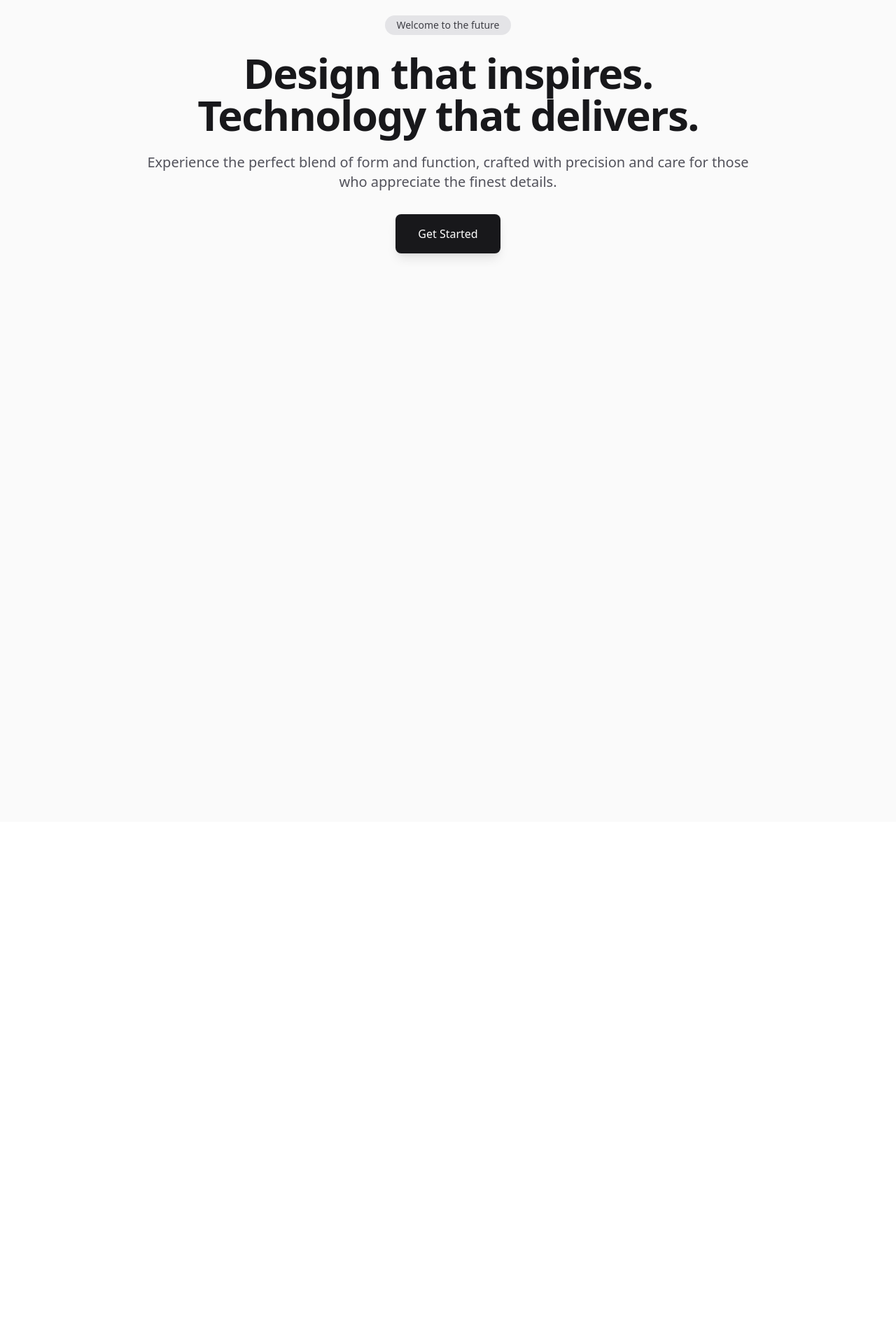
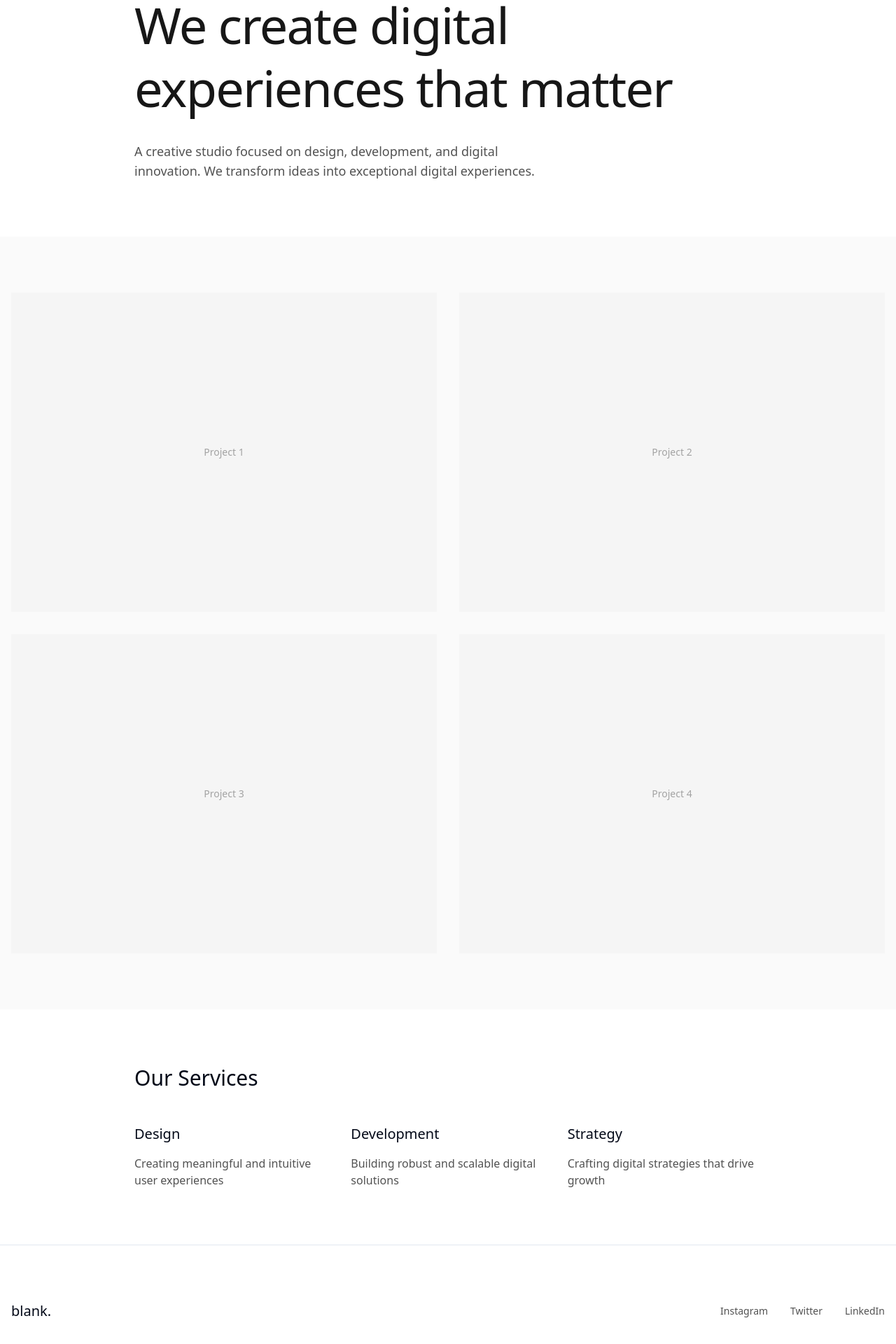
Before and after one commit to marxzzxx/marx-personal-site, a React (Vite) app: page / in a window 1280 px wide. Shown: the part 138-2058 px from the top of the page at 70% size. Before the commit the page ends 1312 px from the top, so only its background shows below. Built offline with nearby package versions, Linux system fonts and the light colour scheme.

Commit message:
Update design based on reference
Incorporate design elements and layout inspired by Blankstudio's website to enhance the overall aesthetic and user experience of the project.
[skip gpt_engineer]

```diff
--- a/src/pages/Index.tsx
+++ b/src/pages/Index.tsx
@@ -1,100 +1,110 @@
-import { useEffect, useRef } from "react";
 import { motion } from "framer-motion";
+import { Button } from "@/components/ui/button";
 
 const Index = () => {
-  const observerRef = useRef<IntersectionObserver | null>(null);
+  return (
+    <div className="min-h-screen bg-white">
+      {/* Navigation */}
+      <nav className="fixed w-full top-0 z-50 bg-white/80 backdrop-blur-sm border-b">
+        <div className="container mx-auto px-4 py-4 flex justify-between items-center">
+          <span className="text-xl font-medium">blank.</span>
+          <Button variant="ghost">Contact</Button>
+        </div>
+      </nav>
 
-  useEffect(() => {
-    observerRef.current = new IntersectionObserver(
-      (entries) => {
-        entries.forEach((entry) => {
-          if (entry.isIntersecting) {
-            entry.target.classList.add("animate-fade-up");
-            observerRef.current?.unobserve(entry.target);
-          }
-        });
-      },
-      { threshold: 0.1 }
-    );
-
-    document.querySelectorAll(".reveal").forEach((el) => {
-      observerRef.current?.observe(el);
-    });
-
-    return () => observerRef.current?.disconnect();
-  }, []);
-
-  return (
-    <div className="min-h-screen bg-premium-50">
       {/* Hero Section */}
-      <section className="container mx-auto px-4 pt-32 pb-20 md:pt-40 md:pb-32">
+      <section className="pt-32 pb-20">
+        <div className="container mx-auto px-4">
           <motion.div
             initial={{ opacity: 0, y: 20 }}
             animate={{ opacity: 1, y: 0 }}
-          transition={{ duration: 0.6 }}
-          className="text-center max-w-4xl mx-auto"
+            transition={{ duration: 0.8 }}
+            className="max-w-4xl mx-auto"
           >
-          <span className="inline-block px-4 py-1 mb-6 text-sm font-medium bg-premium-200 text-premium-700 rounded-full">
-            Welcome to the future
-          </span>
-          <h1 className="text-4xl md:text-6xl font-bold text-premium-900 mb-6 tracking-tight">
-            Design that inspires.
-            <br />
-            Technology that delivers.
+            <h1 className="text-[clamp(2.5rem,8vw,4.5rem)] font-light leading-tight tracking-tight text-neutral-900 mb-8">
+              We create digital experiences that matter
             </h1>
-          <p className="text-lg md:text-xl text-premium-600 mb-8 leading-relaxed">
-            Experience the perfect blend of form and function, crafted with precision and care for those who appreciate the finest details.
+            <p className="text-lg text-neutral-600 max-w-xl">
+              A creative studio focused on design, development, and digital innovation. We transform ideas into exceptional digital experiences.
             </p>
-          <button className="px-8 py-4 bg-premium-900 text-white rounded-lg hover:bg-premium-800 transition-colors duration-200 shadow-lg">
-            Get Started
-          </button>
           </motion.div>
+        </div>
       </section>
 
-      {/* Features Section */}
-      <section className="container mx-auto px-4 py-20">
+      {/* Projects Grid */}
+      <section className="py-20 bg-neutral-50">
+        <div className="container mx-auto px-4">
+          <motion.div
+            initial={{ opacity: 0 }}
+            whileInView={{ opacity: 1 }}
+            transition={{ duration: 0.6 }}
+            viewport={{ once: true }}
+            className="grid grid-cols-1 md:grid-cols-2 gap-8"
+          >
+            {[1, 2, 3, 4].map((item) => (
+              <div
+                key={item}
+                className="group relative aspect-[4/3] bg-neutral-100 overflow-hidden cursor-pointer"
+              >
+                <div className="absolute inset-0 flex items-center justify-center">
+                  <span className="text-sm text-neutral-400">Project {item}</span>
+                </div>
+                <div className="absolute inset-0 bg-black/0 group-hover:bg-black/5 transition-colors duration-300" />
+              </div>
+            ))}
+          </motion.div>
+        </div>
+      </section>
+
+      {/* Services Section */}
+      <section className="py-20">
+        <div className="container mx-auto px-4">
+          <motion.div
+            initial={{ opacity: 0, y: 20 }}
+            whileInView={{ opacity: 1, y: 0 }}
+            transition={{ duration: 0.6 }}
+            viewport={{ once: true }}
+            className="max-w-4xl mx-auto"
+          >
+            <h2 className="text-3xl font-light mb-12">Our Services</h2>
             <div className="grid grid-cols-1 md:grid-cols-3 gap-8">
               {[
                 {
-              title: "Thoughtful Design",
-              description: "Every pixel crafted with purpose and intention.",
+                  title: "Design",
+                  description: "Creating meaningful and intuitive user experiences",
                 },
                 {
-              title: "Premium Quality",
-              description: "Uncompromising attention to detail in every aspect.",
+                  title: "Development",
+                  description: "Building robust and scalable digital solutions",
                 },
                 {
-              title: "Future Ready",
-              description: "Built for tomorrow's challenges and opportunities.",
+                  title: "Strategy",
+                  description: "Crafting digital strategies that drive growth",
                 },
-          ].map((feature, index) => (
-            <div
-              key={index}
-              className="reveal opacity-0 p-8 rounded-2xl bg-white shadow-[0_0_50px_rgba(0,0,0,0.03)] hover:shadow-[0_0_50px_rgba(0,0,0,0.06)] transition-shadow duration-300"
-            >
-              <h3 className="text-xl font-semibold text-premium-900 mb-4">
-                {feature.title}
-              </h3>
-              <p className="text-premium-600">{feature.description}</p>
+              ].map((service, index) => (
+                <div key={index} className="space-y-4">
+                  <h3 className="text-xl font-medium">{service.title}</h3>
+                  <p className="text-neutral-600">{service.description}</p>
                 </div>
               ))}
             </div>
+          </motion.div>
+        </div>
       </section>
 
-      {/* CTA Section */}
-      <section className="container mx-auto px-4 py-20">
-        <div className="reveal opacity-0 max-w-3xl mx-auto text-center">
-          <h2 className="text-3xl md:text-4xl font-bold text-premium-900 mb-6">
-            Ready to experience excellence?
-          </h2>
-          <p className="text-lg text-premium-600 mb-8">
-            Join us in creating something extraordinary. Your journey towards exceptional design starts here.
-          </p>
-          <button className="px-8 py-4 bg-premium-900 text-white rounded-lg hover:bg-premium-800 transition-colors duration-200 shadow-lg">
-            Start Now
-          </button>
+      {/* Footer */}
+      <footer className="py-20 border-t">
+        <div className="container mx-auto px-4">
+          <div className="flex flex-col md:flex-row justify-between items-center gap-8">
+            <span className="text-xl font-medium">blank.</span>
+            <div className="flex gap-8 text-sm text-neutral-600">
+              <a href="#" className="hover:text-neutral-900 transition-colors">Instagram</a>
+              <a href="#" className="hover:text-neutral-900 transition-colors">Twitter</a>
+              <a href="#" className="hover:text-neutral-900 transition-colors">LinkedIn</a>
             </div>
-      </section>
+          </div>
+        </div>
+      </footer>
     </div>
   );
 };
```
Lines whose indentation alone changed are shown as unchanged.
